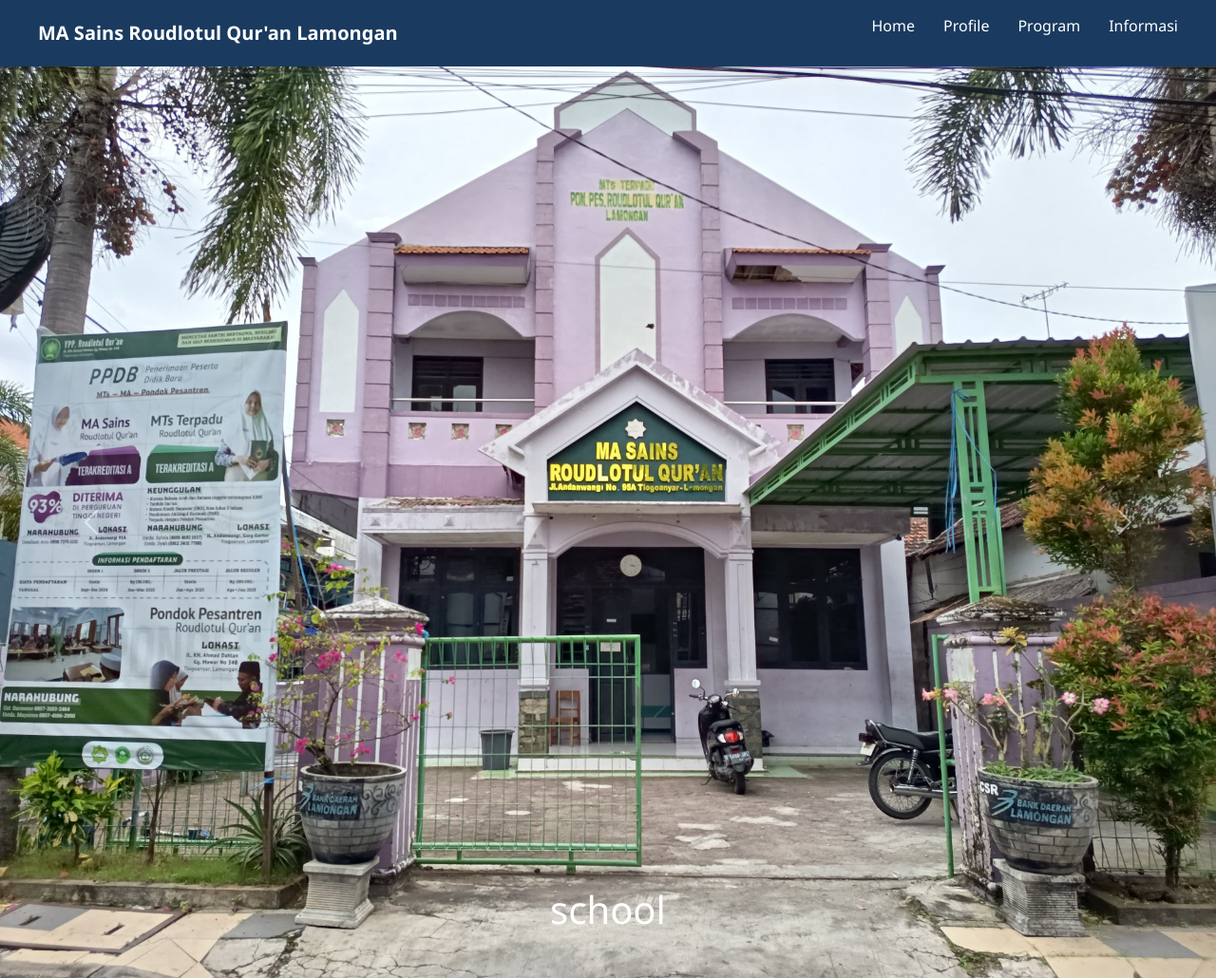
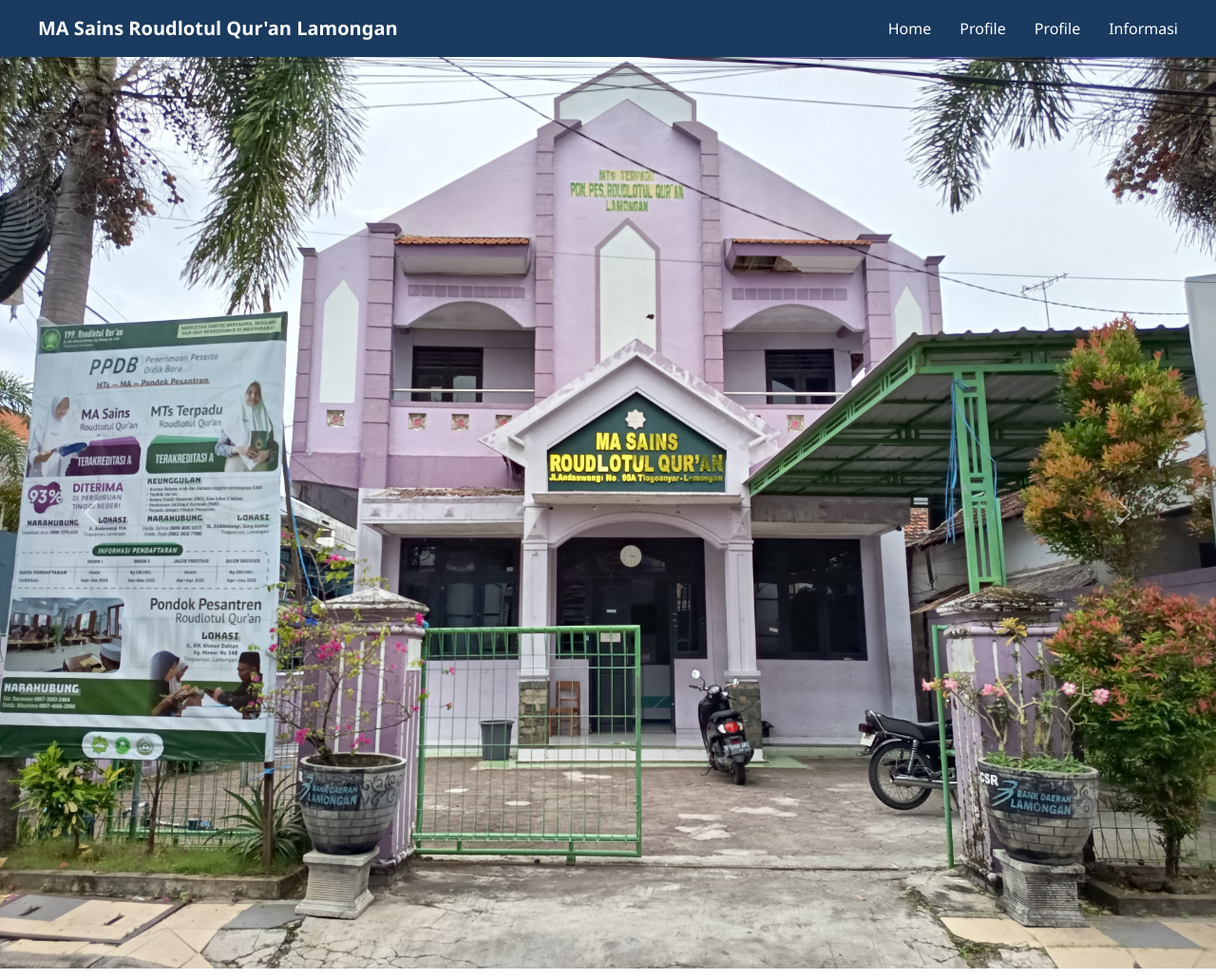
Before and after one commit to taworld-star/Tubes-PemprogWeb-Team, a plain HTML site: page index.html in a window 1280 px wide. Shown: the whole page at 95% size. Drawn offline with nearby package versions, Linux system fonts and the light colour scheme.

Commit message:
Update 09-mei-2025 20:17 perubahan home

```diff
--- a/index.html
+++ b/index.html
@@ -13,12 +13,10 @@
     <header>
         <div class="judul">MA Sains Roudlotul Qur'an Lamongan</div>
         <nav>
-            <ul>
-                <li><a href="#" class="active">Home</a></li>
-                <li><a href="#">Profile</a></li>
-                <li><a href="#">Program</a></li>
-                <li><a href="#">Informasi</a></li>
-            </ul>
+            <span><a href="#" class="active">Home</a></span>
+            <span><a href="#" >Profile</a></span>
+            <span><a href="#" >Profile</a></span>
+            <span><a href="#">Informasi</a></span>
         </nav>
     </header>
 
@@ -27,11 +25,7 @@
         <div id="carouselExample" class="carousel slide">
             <div class="carousel-inner">
               <div class="carousel-item active">
-                <div class="carousel-caption">
-                <h1>school</h1>
-                </div>
-                <img src="/Asset/school.jpg" class="d-block w-100" alt="...">
-
+                <img src="/Asset/school.jpg" class="img-fluid w-100" alt="sekolah">
               </div>
               <div class="carousel-item">
                 <img src="..." class="d-block w-100" alt="...">
--- a/style.css
+++ b/style.css
@@ -23,19 +23,18 @@ header{
     font-weight: bold;
 }
 
-nav ul {
+nav {
     display: flex;
     list-style: none;
+
 }
 
-nav ul li{
+span a{
     margin-left: 30px;
-}
-
-nav ul li a {
     color: white;
     text-decoration: none;
 }
+
 
 .hero{
     max-width: 1920px;
```
